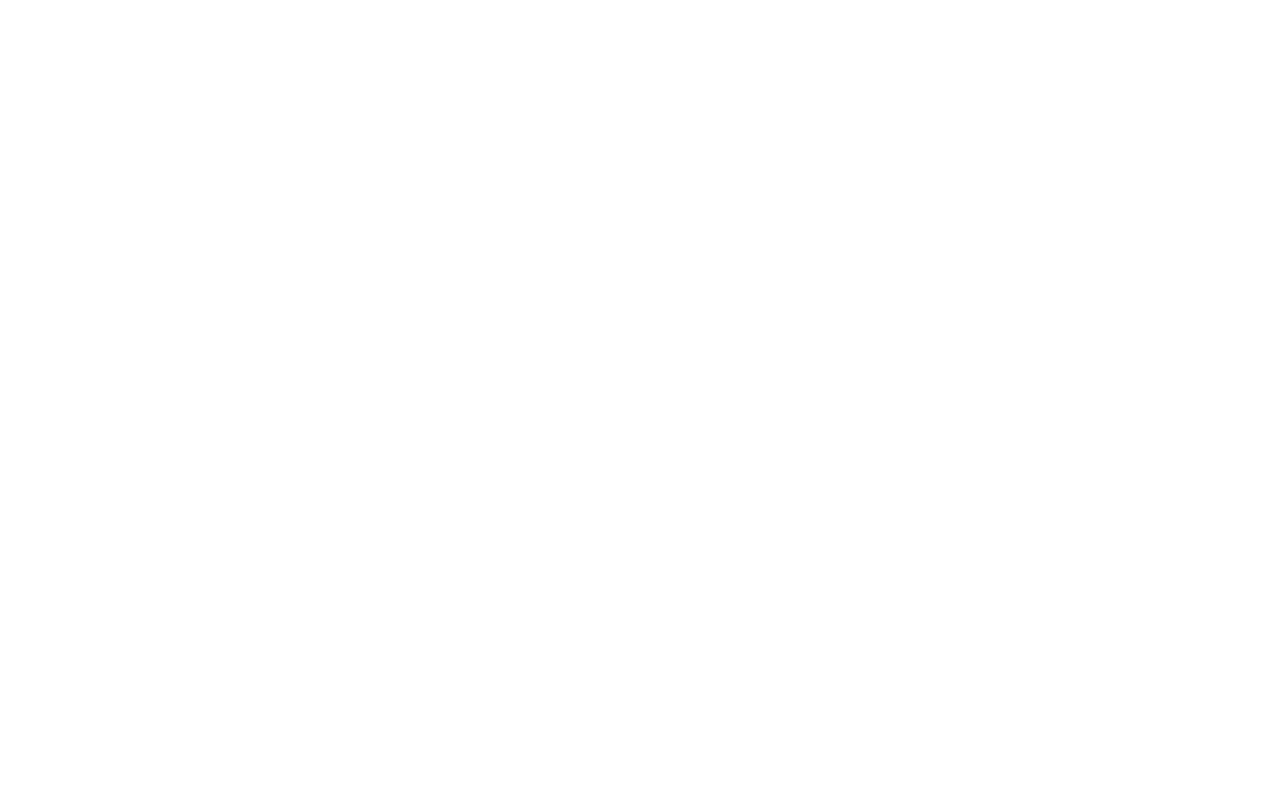
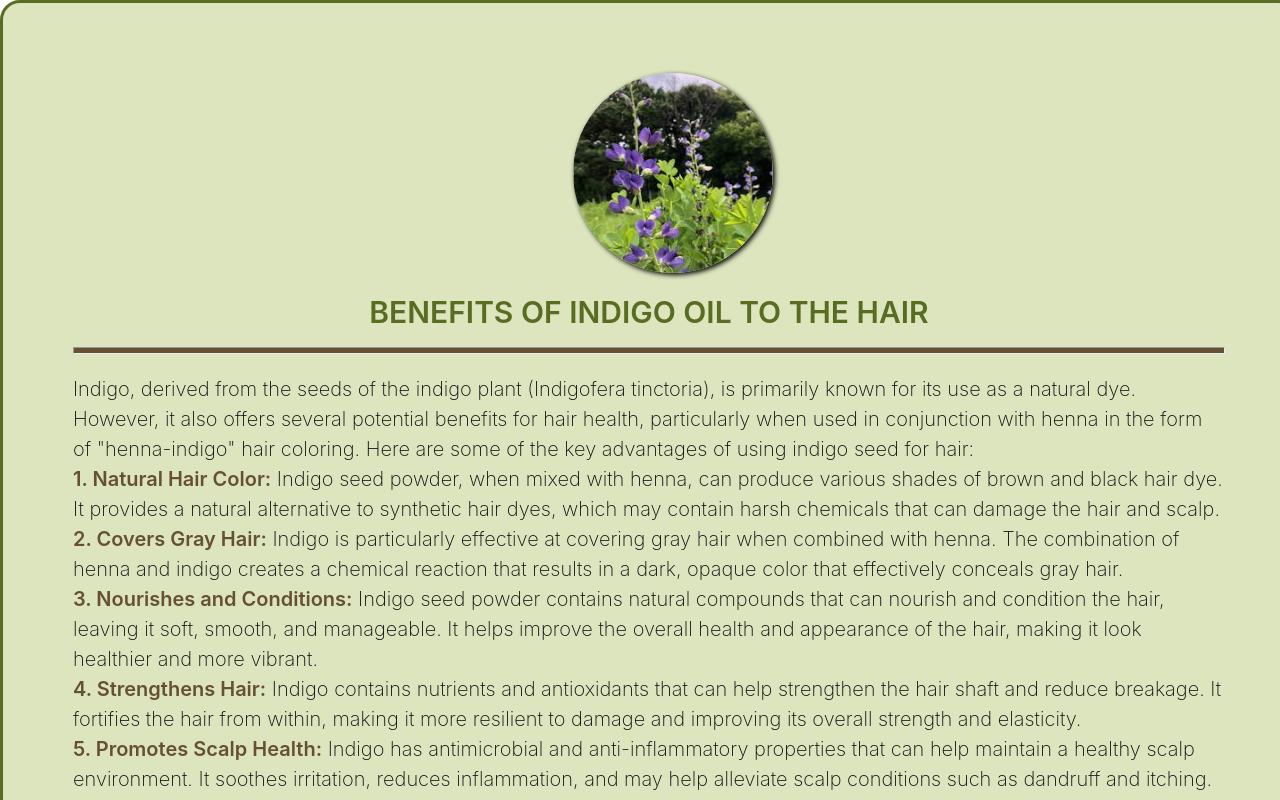
Before and after one commit to eniolaSamuel/CocoalateOil, a React (Create React App) app in the folder WebstormProjects/cocoalate_hair_oil/: page /ingredients/indigoPowderBenefits in a window 1280 px wide. Before the commit this address had no page. Shown: the top 800 px of the page. Built offline with nearby package versions, Linux system fonts and the light colour scheme.

Commit message:
indigo powder commit

```diff
--- a/WebstormProjects/cocoalate_hair_oil/src/App.js
+++ b/WebstormProjects/cocoalate_hair_oil/src/App.js
@@ -8,6 +8,7 @@
 import {CoconutOil} from "./views/IngredientBreakdown/CoconutOil";
 import {EucalyptusOil} from "./views/IngredientBreakdown/EucalyptusOil";
 import {FenugreekOil} from "./views/IngredientBreakdown/FenugreekOil";
+import {IndigoPowder} from "./views/IngredientBreakdown/IndigoPowder";
 
 function App() {
   return (
@@ -23,6 +24,7 @@
             <Route path="/ingredients/coconutOilBenefits" element={<CoconutOil />} />
             <Route path="/ingredients/eucalyptusOilBenefits" element={<EucalyptusOil />} />
             <Route path="/ingredients/fenugreekOilBenefits" element={<FenugreekOil />} />
+            <Route path="/ingredients/indigoPowderBenefits" element={<IndigoPowder />} />
           </Routes>
         </BrowserRouter>
       </>
--- /dev/null
+++ b/WebstormProjects/cocoalate_hair_oil/src/styles/IngredientBreakdown/IndigoPowder.css
@@ -0,0 +1,48 @@
+.indigo-frame{
+    width: 90%;
+    border: 3px solid #596D22;
+    border-radius: 20px;
+    background-color: #DCE5BE;
+    padding:70px;
+}
+
+.indigo-frame h1{
+    font-size: 30px;
+    font-weight: 600;
+    line-height: 30px;
+    text-align: center;
+    color: #596D22;
+}
+
+.indigo-frame span{
+    font-size: 20px;
+    font-weight: 600;
+    line-height: 30px;
+    text-align: center;
+    color: #655033;
+}
+
+.indigo-frame hr{
+    height: 5px;
+    background-color: #655033;
+}
+
+.indigo-frame p{
+    font-size: 20px;
+    font-weight: 200;
+    line-height: 30px;
+    text-align: left;
+    color: #111014;
+}
+
+.indigo-frame br{
+    margin-bottom: 40px;
+}
+
+.indigo-frame img{
+    border-radius: 50%;
+    width: 200px;
+    height: 200px;
+    box-shadow: 2px 2px 5px 0px rgba(0, 0, 0, 1);
+    margin-left: 500px;
+}
--- /dev/null
+++ b/WebstormProjects/cocoalate_hair_oil/src/views/IngredientBreakdown/IndigoPowder.jsx
@@ -0,0 +1,41 @@
+import React from "react";
+import Indigo from "../../assets/image/svg/indigo.svg"
+import "../../styles/IngredientBreakdown/IndigoPowder.css"
+export const IndigoPowder = () =>{
+    return(
+        <div className="indigo-frame">
+
+            <img src={Indigo} alt={Indigo}/>
+
+            <h1>BENEFITS OF INDIGO OIL TO THE HAIR</h1>
+            <hr/>
+            <p>
+                Indigo, derived from the seeds of the indigo plant (Indigofera tinctoria), is primarily known for its use as a natural dye. However, it also offers several potential benefits for hair health, particularly when used in conjunction with henna in the form of "henna-indigo" hair coloring. Here are some of the key advantages of using indigo seed for hair:
+                <br/>
+
+                <span>1. Natural Hair Color:</span> Indigo seed powder, when mixed with henna, can produce various shades of brown and black hair dye. It provides a natural alternative to synthetic hair dyes, which may contain harsh chemicals that can damage the hair and scalp.
+                <br/>
+
+                <span>2. Covers Gray Hair:</span> Indigo is particularly effective at covering gray hair when combined with henna. The combination of henna and indigo creates a chemical reaction that results in a dark, opaque color that effectively conceals gray hair.
+                <br/>
+
+                <span>3. Nourishes and Conditions:</span> Indigo seed powder contains natural compounds that can nourish and condition the hair, leaving it soft, smooth, and manageable. It helps improve the overall health and appearance of the hair, making it look healthier and more vibrant.
+                <br/>
+
+                <span>4. Strengthens Hair:</span> Indigo contains nutrients and antioxidants that can help strengthen the hair shaft and reduce breakage. It fortifies the hair from within, making it more resilient to damage and improving its overall strength and elasticity.
+                <br/>
+
+                <span>5. Promotes Scalp Health:</span> Indigo has antimicrobial and anti-inflammatory properties that can help maintain a healthy scalp environment. It soothes irritation, reduces inflammation, and may help alleviate scalp conditions such as dandruff and itching.
+                <br/>
+
+                <span>6. Long-Lasting Color:</span> When used in combination with henna, indigo produces a long-lasting hair color that fades gradually over time, resulting in less noticeable regrowth compared to synthetic dyes. It provides a natural-looking color that blends seamlessly with the hair.
+                <br/>
+
+                <span>7. Improves Hair Texture:</span> Indigo can help improve the texture of the hair, making it feel softer, silkier, and more manageable. It smoothes the hair cuticle, reducing frizz and flyaways, and enhancing the overall appearance of the hair.
+                <br/>
+
+                Overall, indigo seed offers several potential benefits for hair health, particularly in the context of natural hair coloring with henna. It provides a safe and effective way to color the hair while nourishing and conditioning it, promoting scalp health, and enhancing the overall texture and appearance of the hair.
+            </p>
+        </div>
+    )
+}
--- a/WebstormProjects/cocoalate_hair_oil/src/views/Ingredients.jsx
+++ b/WebstormProjects/cocoalate_hair_oil/src/views/Ingredients.jsx
@@ -56,7 +56,7 @@
                     </div>
 
                     <div className="Indigo-frame">
-                        <a href={"/"}><img src={Indigo} alt={Indigo}/></a>
+                        <a href={"/ingredients/indigoPowderBenefits"}><img src={Indigo} alt={Indigo}/></a>
                         <p>Indigo Powder</p>
                     </div>
                 </div>
```
